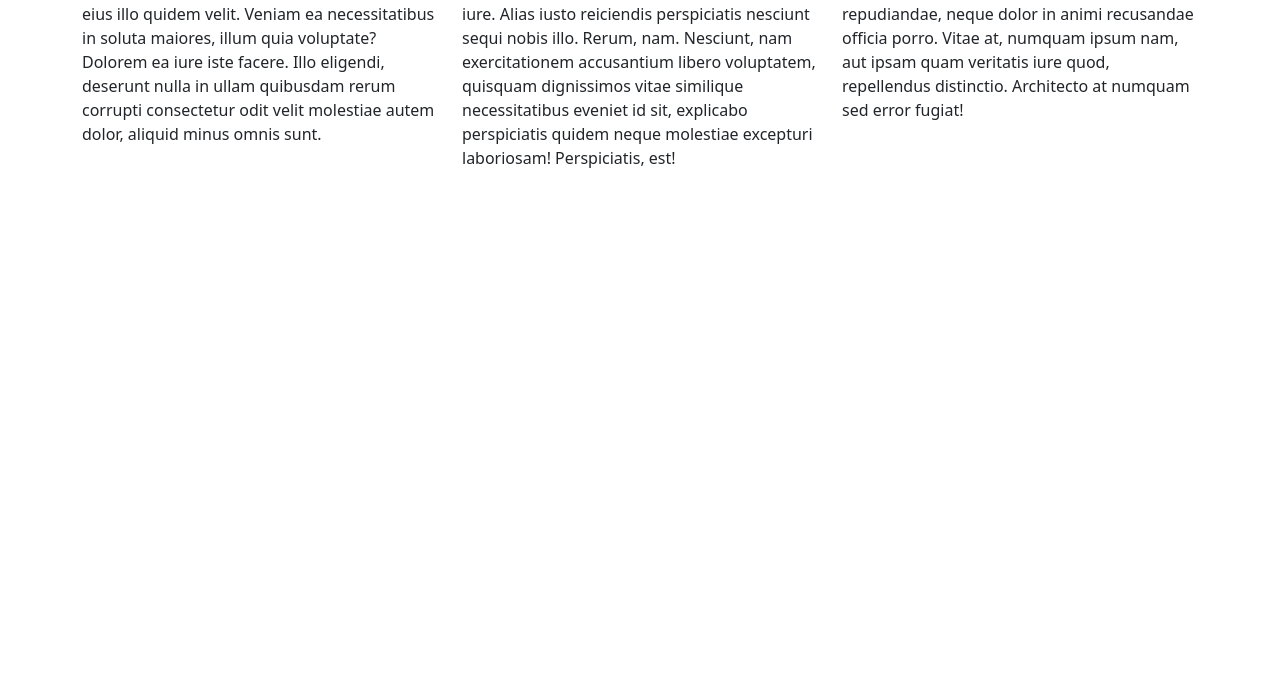
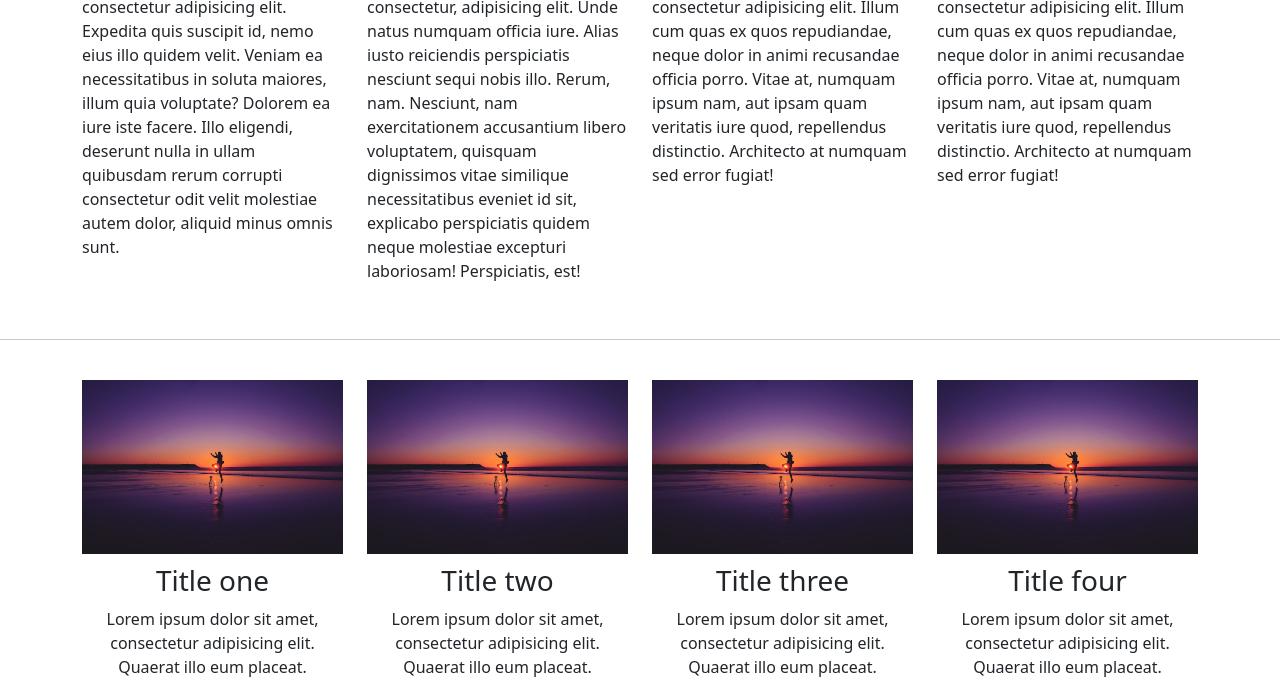
Before and after one commit to seensqima/bootstrap, a plain HTML site: page grid-system.html in a window 1280 px wide. Shown: the part 512-1207 px from the top of the page. Before the commit the page ends 800 px from the top, so only its background shows below. Drawn offline with Linux system fonts and the light colour scheme.

Commit message:
new grid added

```diff
--- a/grid-system.html
+++ b/grid-system.html
@@ -1,5 +1,6 @@
 <!DOCTYPE html>
 <html lang="en">
+
 <head>
     <meta charset="UTF-8">
     <meta http-equiv="X-UA-Compatible" content="IE=edge">
@@ -7,15 +8,18 @@
     <title>Document</title>
     <link rel="stylesheet" href="bootstrap 5.1.1/css/bootstrap.min.css">
     <style>
-        .box{
+        .box {
             padding: 20px;
-            border: 2px solid white;    /*Bad trick to saparate the boxes*/
+            border: 2px solid white;
+            /*Bad trick to saparate the boxes*/
         }
-        h2{
-            margin: 20px 0;
+
+        h2,h3 {
+            margin: 10px 0;
         }
     </style>
 </head>
+
 <body>
 
     <br>
@@ -29,42 +33,82 @@
             <div class="col-2 box">col-2</div>
         </div>
     </div>
-    <br>
-
+    <br><hr><br>
     <div class="container">
         <div class="row">
             <div class="col-6 bg-warning text-light">
                 <h2>Heading 1</h2>
                 <p>
-                    Lorem ipsum dolor sit amet consectetur adipisicing elit. Quam, ullam fuga? Inventore saepe, totam dolor praesentium laudantium exercitationem aperiam illo.
+                    Lorem ipsum dolor sit amet consectetur adipisicing elit. Quam, ullam fuga? Inventore saepe, totam
+                    dolor praesentium laudantium exercitationem aperiam illo.
                 </p>
             </div>
             <div class="col-6 bg-success text-light">
                 <h2>Heading 2</h2>
                 <p>
-                    Lorem ipsum dolor sit amet consectetur adipisicing elit. Facere omnis inventore quod perferendis odio doloremque officiis reprehenderit debitis, suscipit sed eum numquam modi asperiores dolor possimus dolores eos libero nisi?
+                    Lorem ipsum dolor sit amet consectetur adipisicing elit. Facere omnis inventore quod perferendis
+                    odio doloremque officiis reprehenderit debitis, suscipit sed eum numquam modi asperiores dolor
+                    possimus dolores eos libero nisi?
                 </p>
             </div>
         </div>
     </div>
-
-<br><hr><br>
-
+    <br><hr><br>
     <div class="container">
         <div class="row textc">
-            <div class="col-4">
+            <div class="col-12 col-sm-12 col-md-6 col-lg-4 col-xl-3">
                 <h2>Heading 1</h2>
-                <p>Lorem ipsum dolor, sit amet consectetur adipisicing elit. Expedita quis suscipit id, nemo eius illo quidem velit. Veniam ea necessitatibus in soluta maiores, illum quia voluptate? Dolorem ea iure iste facere. Illo eligendi, deserunt nulla in ullam quibusdam rerum corrupti consectetur odit velit molestiae autem dolor, aliquid minus omnis sunt.</p>
+                <p>Lorem ipsum dolor, sit amet consectetur adipisicing elit. Expedita quis suscipit id, nemo eius illo
+                    quidem velit. Veniam ea necessitatibus in soluta maiores, illum quia voluptate? Dolorem ea iure iste
+                    facere. Illo eligendi, deserunt nulla in ullam quibusdam rerum corrupti consectetur odit velit
+                    molestiae autem dolor, aliquid minus omnis sunt.</p>
             </div>
-            <div class="col-4">
+            <div class="col-12 col-sm-12 col-md-6 col-lg-4 col-xl-3">
                 <h2>Heading 2</h2>
-                <p>Lorem ipsum dolor sit amet consectetur, adipisicing elit. Unde natus numquam officia iure. Alias iusto reiciendis perspiciatis nesciunt sequi nobis illo. Rerum, nam. Nesciunt, nam exercitationem accusantium libero voluptatem, quisquam dignissimos vitae similique necessitatibus eveniet id  sit, explicabo perspiciatis quidem neque molestiae excepturi laboriosam! Perspiciatis, est!</p>
+                <p>Lorem ipsum dolor sit amet consectetur, adipisicing elit. Unde natus numquam officia iure. Alias
+                    iusto reiciendis perspiciatis nesciunt sequi nobis illo. Rerum, nam. Nesciunt, nam exercitationem
+                    accusantium libero voluptatem, quisquam dignissimos vitae similique necessitatibus eveniet id sit,
+                    explicabo perspiciatis quidem neque molestiae excepturi laboriosam! Perspiciatis, est!</p>
             </div>
-            <div class="col-4">
+            <div class="col-12 col-sm-12 col-md-6 col-lg-4 col-xl-3">
                 <h2>Heading 3</h2>
-                <p>Lorem ipsum, dolor sit amet consectetur adipisicing elit. Illum cum quas ex quos repudiandae, neque dolor in animi recusandae officia porro. Vitae at, numquam ipsum nam, aut ipsam quam veritatis iure quod, repellendus distinctio. Architecto at numquam sed error fugiat!</p>
+                <p>Lorem ipsum, dolor sit amet consectetur adipisicing elit. Illum cum quas ex quos repudiandae, neque
+                    dolor in animi recusandae officia porro. Vitae at, numquam ipsum nam, aut ipsam quam veritatis iure
+                    quod, repellendus distinctio. Architecto at numquam sed error fugiat!</p>
+            </div>
+            <div class="col-12 col-sm-12 col-md-6 col-lg-4 col-xl-3">
+                <h2>Heading 3</h2>
+                <p>Lorem ipsum, dolor sit amet consectetur adipisicing elit. Illum cum quas ex quos repudiandae, neque
+                    dolor in animi recusandae officia porro. Vitae at, numquam ipsum nam, aut ipsam quam veritatis iure
+                    quod, repellendus distinctio. Architecto at numquam sed error fugiat!</p>
+            </div>
+        </div>
+    </div>
+    <br><hr><br>
+    <div class="container">
+        <div class="row text-center">
+            <div class="col-12 col-sm-12 col-md-6 col-lg-4 col-xl-3">
+                <img width="100%" src="intelijbackground.jpg" alt="">
+                <h3>Title one</h3>
+                <p>Lorem ipsum dolor sit amet, consectetur adipisicing elit. Quaerat illo eum placeat.</p>
+            </div>
+            <div class="col-12 col-sm-12 col-md-6 col-lg-4 col-xl-3">
+                <img width="100%" src="intelijbackground.jpg" alt="">
+                <h3>Title two</h3>
+                <p>Lorem ipsum dolor sit amet, consectetur adipisicing elit. Quaerat illo eum placeat.</p>
+            </div>
+            <div class="col-12 col-sm-12 col-md-6 col-lg-4 col-xl-3">
+                <img width="100%" src="intelijbackground.jpg" alt="">
+                <h3>Title three</h3>
+                <p>Lorem ipsum dolor sit amet, consectetur adipisicing elit. Quaerat illo eum placeat.</p>
+            </div>
+            <div class="col-12 col-sm-12 col-md-6 col-lg-4 col-xl-3">
+                <img width="100%" src="intelijbackground.jpg" alt="">
+                <h3>Title four</h3>
+                <p>Lorem ipsum dolor sit amet, consectetur adipisicing elit. Quaerat illo eum placeat.</p>
             </div>
         </div>
     </div>
 </body>
+
 </html>
```
